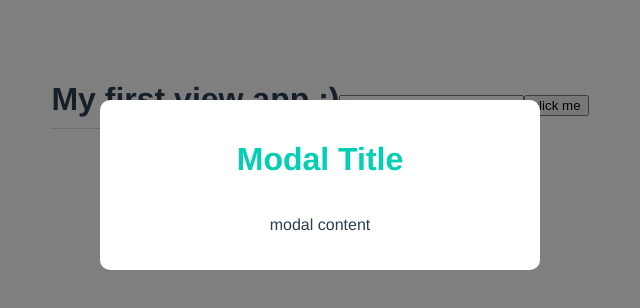
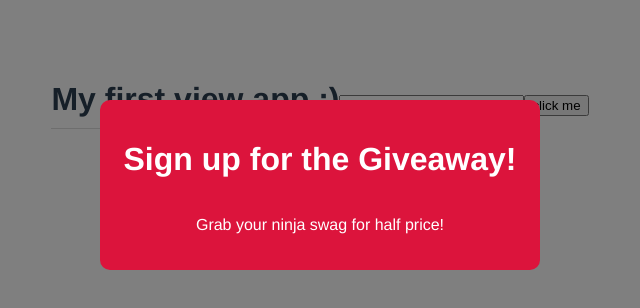
Before and after one commit to junery115/modal-project, a Vue app: page / in a window 1280 px wide. Shown: the top 308 px of the page, without its empty margins (320-960 px from the left). Built offline with nearby package versions, Linux system fonts and the light colour scheme.

Commit message:
adding custom props to the modal component

```diff
--- a/src/App.vue
+++ b/src/App.vue
@@ -1,6 +1,6 @@
 <template>
   <h1>{{ title }}</h1>
-  <Modal />
+  <Modal :header="header" :text = "text" theme="sale" />
   <input types="text" ref="name">
   <button @click="handleClick">click me</button>
 </template>
@@ -15,7 +15,9 @@ export default {
   },
   data(){
     return{
-      title: "My first view app :)"
+      title: "My first view app :)",
+      header: "Sign up for the Giveaway!",
+      text: "Grab your ninja swag for half price!",
     }
   },
   methods:{
--- a/src/components/Modal.vue
+++ b/src/components/Modal.vue
@@ -1,12 +1,18 @@
 <template>
     <div class="backdrop">
-        <div class="modal">
-            <h1>Modal Title</h1>
-            <p>modal content</p>
+        <div class="modal" :class="{sale: theme === 'sale'}">
+            <h1>{{  header }}</h1>
+            <p>{{ text }}</p>
         </div>
     </div>
 </template>
 
+<script>
+  //props accepting from parent component
+   export default {
+    props: ['header', 'text', 'theme']
+   }
+</script>
 
 <style scoped>
 
@@ -35,4 +41,14 @@
    .modal p {
     font-style: normal;
    }
+
+   .modal.sale {
+
+    background: crimson;
+    color: white;
+   }
+
+    .modal.sale h1 {
+     color: white;
+    }
 </style>
```
